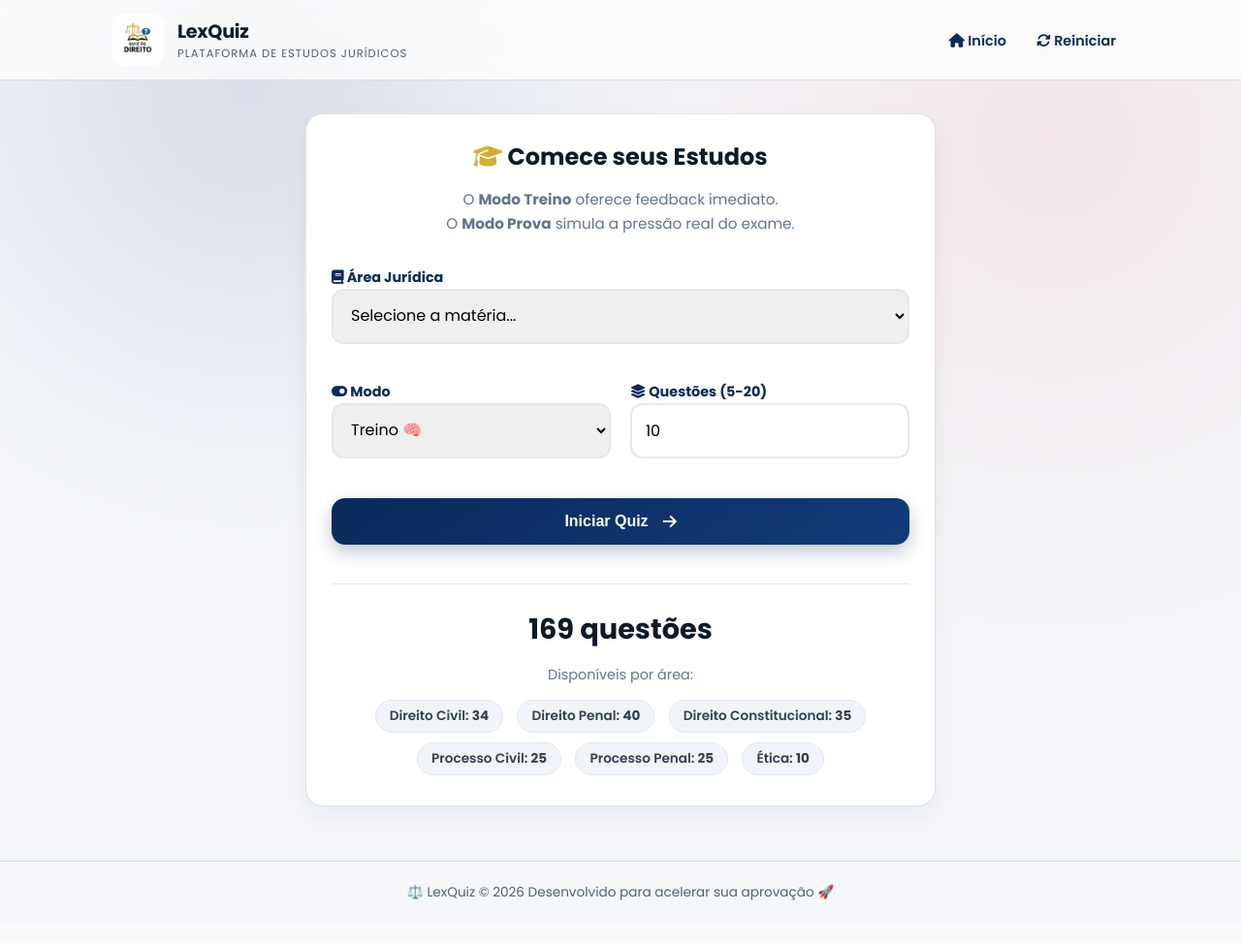
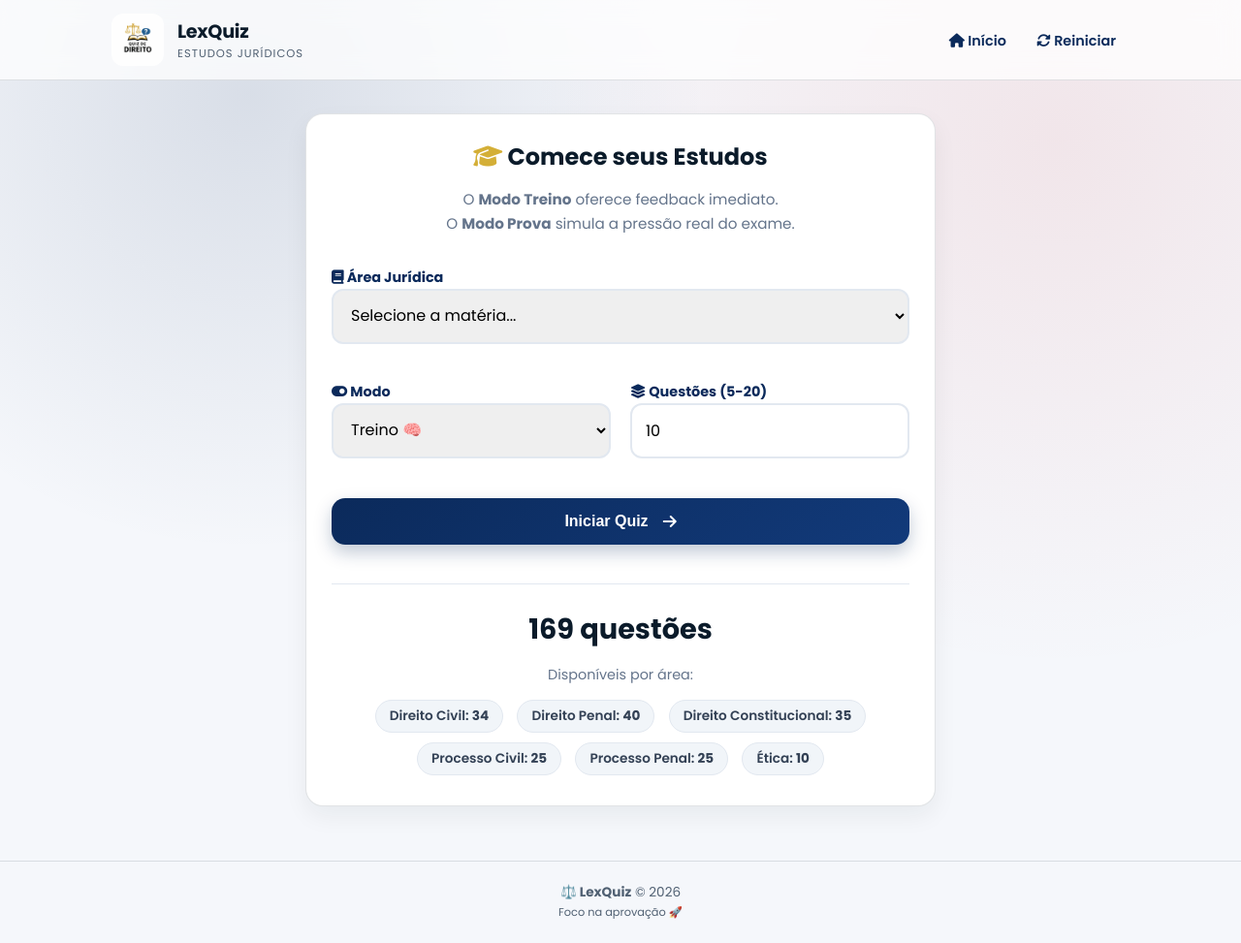
Before and after one commit to sabrinaandraderocha-cmyk/lexquiz, a Flask app: page / in a window 1280 px wide. Shown: the whole page at 97% size. Before the commit the page ends 929 px from the top, so only its background shows below. Run offline with Flask 3, Linux system fonts and the light colour scheme.

Commit message:
Update base.html

```diff
--- a/templates/base.html
+++ b/templates/base.html
@@ -3,67 +3,66 @@
 <head>
   <meta charset="utf-8" />
   <meta name="viewport" content="width=device-width, initial-scale=1" />
-  <title>{{ app_name }}</title>
+  <meta name="description" content="Plataforma de estudos para concursos jurídicos.">
+
+  <title>{{ app_name }} | LexQuiz</title>
 
   <link rel="stylesheet" href="{{ url_for('static', filename='style.css') }}">
 
-  <!-- Fonte moderna -->
-  <link href="https://fonts.googleapis.com/css2?family=Poppins:wght@300;400;600;700&display=swap" rel="stylesheet">
+  <link rel="preconnect" href="https://fonts.googleapis.com">
+  <link rel="preconnect" href="https://fonts.gstatic.com" crossorigin>
+  <link href="https://fonts.googleapis.com/css2?family=Poppins:wght@300;400;500;600;700&display=swap" rel="stylesheet">
 
-  <!-- Ícones -->
   <link rel="stylesheet" href="https://cdnjs.cloudflare.com/ajax/libs/font-awesome/6.5.0/css/all.min.css">
 
-  <!-- Favicon -->
-  <link rel="icon" href="{{ url_for('static', filename='logo.png') }}">
+  <link rel="icon" href="{{ url_for('static', filename='logo.png') }}" type="image/png">
 </head>
 
 <body>
 
-  <!-- ================= TOPBAR ================= -->
-
   <header class="topbar">
     <div class="container topbar-inner">
 
-      <!-- LOGO -->
+      <a href="{{ url_for('index') }}" class="brand-link">
         <div class="brand">
-
             <img
               src="{{ url_for('static', filename='logo.png') }}"
-          alt="LexQuiz"
+              alt="Logo"
               class="logo"
+              onerror="this.style.display='none'; this.nextElementSibling.style.display='block';"
             >
+            <i class="fas fa-balance-scale logo-icon" style="display:none; font-size: 2rem; color: var(--gold);"></i>
 
             <div class="brand-text">
                 <div class="brand-title">{{ app_name }}</div>
-          <div class="brand-subtitle">Plataforma de Estudos Jurídicos</div>
+                <div class="brand-subtitle">Estudos Jurídicos</div>
             </div>
-
         </div>
-
-      <!-- MENU -->
-      <nav class="nav">
-        <a href="{{ url_for('index') }}">
-          <i class="fa-solid fa-house"></i> Início
       </a>
 
-        <a href="{{ url_for('reset') }}">
-          <i class="fa-solid fa-rotate"></i> Reiniciar
+      <nav class="nav">
+        <a href="{{ url_for('index') }}" class="nav-item">
+          <i class="fa-solid fa-house"></i>
+          <span class="nav-text">Início</span>
+        </a>
+
+        <a href="{{ url_for('reset') }}" class="nav-item btn-reset">
+          <i class="fa-solid fa-rotate"></i>
+          <span class="nav-text">Reiniciar</span>
         </a>
       </nav>
 
     </div>
   </header>
 
-  <!-- ================= CONTEÚDO ================= -->
-
   <main class="container main-content">
 
     {% with messages = get_flashed_messages() %}
       {% if messages %}
-        <div class="flash">
+        <div class="flash-container">
           {% for msg in messages %}
-            <div class="flash-item">
-              <i class="fa-solid fa-circle-info"></i> {{ msg }}
+            <div class="flash-message">
+              <i class="fa-solid fa-circle-exclamation"></i> {{ msg }}
             </div>
           {% endfor %}
         </div>
@@ -74,19 +73,15 @@
 
   </main>
 
-  <!-- ================= FOOTER ================= -->
-
   <footer class="footer">
     <div class="container footer-inner">
+      <div class="footer-left">
+        <strong>⚖️ {{ app_name }}</strong> &copy; 2026
+      </div>
 
-      <span class="muted">
-        ⚖️ LexQuiz © 2026
-      </span>
-
-      <span class="muted">
-        Desenvolvido para acelerar sua aprovação 🚀
-      </span>
-
+      <div class="footer-right">
+        <small>Foco na aprovação 🚀</small>
+      </div>
     </div>
   </footer>
 
```
Lines whose indentation alone changed are shown as unchanged.
